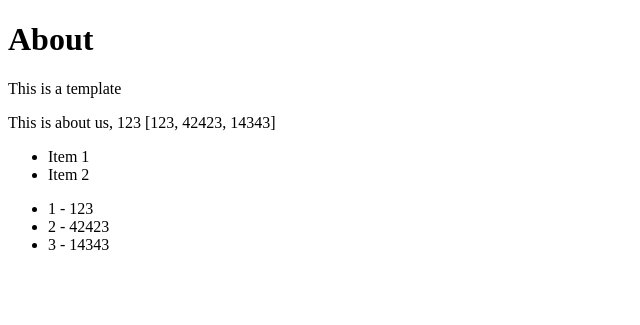
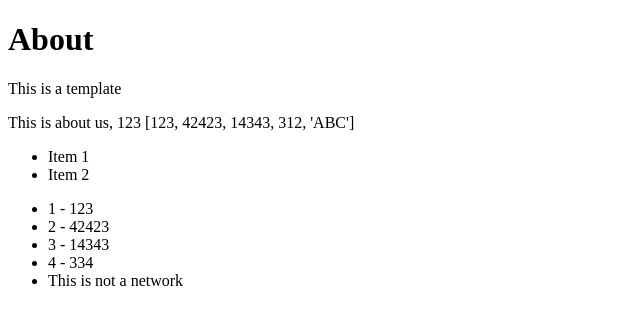
Before and after one commit to abuzarrizvi/my_trydjango, a Django app: page /about/ in a window 1280 px wide. Shown: the part 70-395 px from the top of the page, without its empty margins (0-640 px from the left). Run offline with Django 3.2, Linux system fonts and the light colour scheme.

Commit message:
Using Condition in a Template
Using Condition in a Template, if- elif-else conditions are used in html block.

```diff
--- a/pages/views.py
+++ b/pages/views.py
@@ -16,7 +16,8 @@ def about_view(request, *args, **kwargs):
 	my_context = {
 		"my_text": "This is about us",
 		"my_number":123,
-		"my_list": [123,42423,14343]
+		"this_is_true":True,
+		"my_list": [123,42423,14343, 312, 'ABC']
 	}
 
 	return render(request,"about.html", my_context)
--- a/templates/about.html
+++ b/templates/about.html
@@ -19,7 +19,14 @@
 
 <ul>
 {% for my_subitem in my_list %}
- <li>{{forloop.counter}} - {{my_subitem}}</li>
+ 	{% if my_subitem == 312 %}
+ 		<li>{{forloop.counter}} - {{my_subitem |add:22}}</li>
+ 	{% elif my_subitem == "ABC" %}
+ 		<li>This is not a network</li>
+ 	{% else %}
+
+ 		<li>{{forloop.counter}} - {{my_subitem }}</li>
+ 	{% endif %}
 {% endfor %}
 </ul>
 
```
